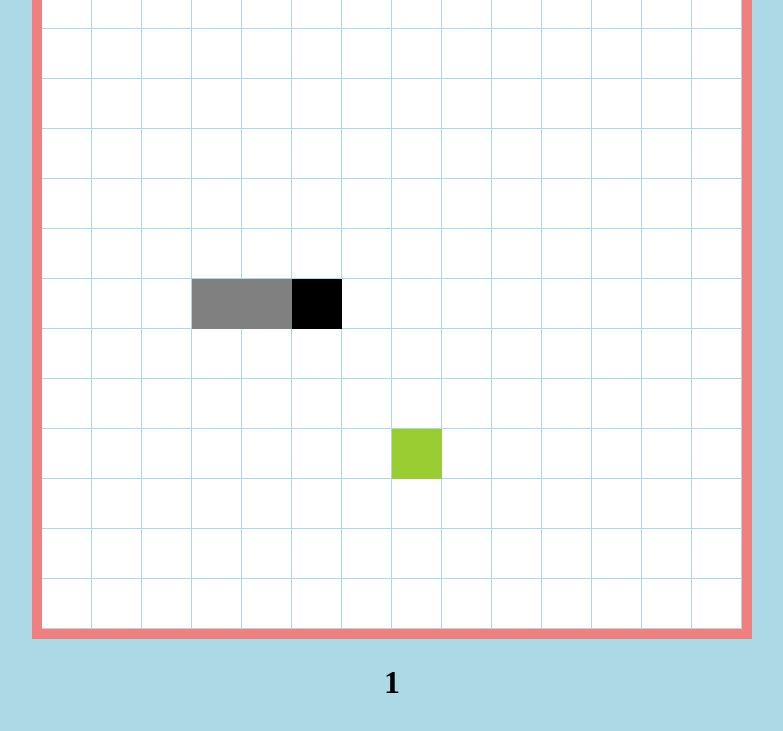
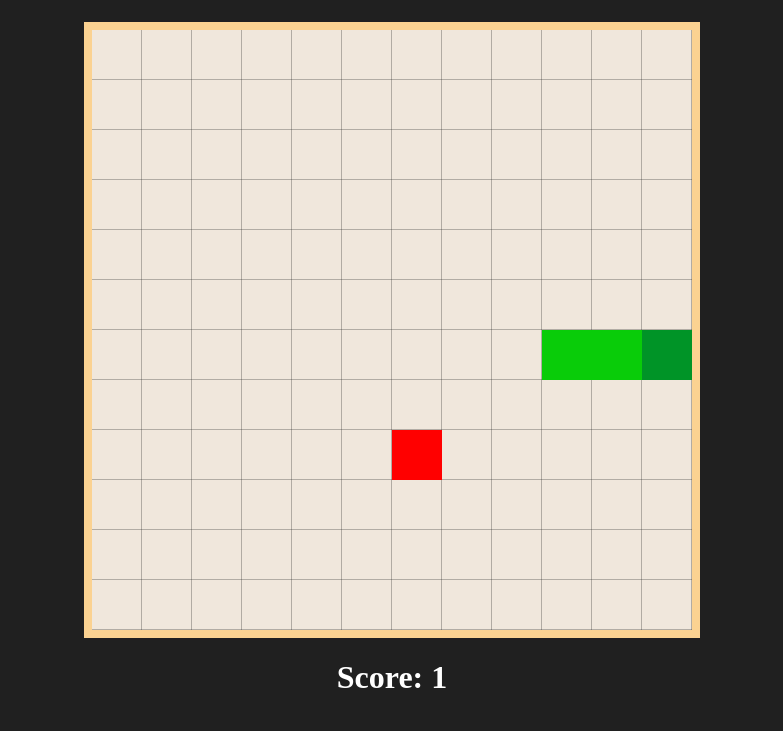
Before and after one commit to VavroMilos/snake-game, a plain HTML site: page index.html in a window 1280 px wide. Shown: the part 125-856 px from the top of the page, without its empty margins (248-1031 px from the left). Drawn offline with Linux system fonts and the light colour scheme.

Commit message:
snake-game Version 2.0

```diff
--- a/index.html
+++ b/index.html
@@ -14,9 +14,14 @@
     <script src="script.js" async></script>
 </head>
 
-  <div>
-    <canvas width="700" height="700"></canvas>
-    <h1 id="score">0</h1>
+<body>
+
+  <div id="container">
+    <h1 id="heading">Sssnake</h1>
+    <canvas width="600" height="600"></canvas>
+    <div>
+      <h1>Score: <span id="score">0</span></h1>
+    </div>
     <h3 id="game-over">Press any key to restart the game.</h3>
   </div>
 
--- a/script.js
+++ b/script.js
@@ -3,7 +3,7 @@ document.addEventListener("keydown", keyPush);
 
 //! Get Canvas
 const canvas = document.querySelector('canvas');
-const title = document.querySelector('h1');
+const title = document.getElementById("score");
 const ctx = canvas.getContext('2d');
 
 //! Main
@@ -18,7 +18,7 @@ let snakeLength = 2;
 
 let score = 0;
 
-const tileCountX = canvas.width / snakeSize;
+const tileCountX = canvas.height / snakeSize;
 const tileCountY = canvas.height / snakeSize;
 
 let snakePosX = 0;
@@ -80,15 +80,15 @@ function moveStuff() {
 //! Function Draw Stuff
 function drawStuff() {
 
-    rectangle("lightblue", 0, 0, canvas.width, canvas.height)
+    rectangle("#202020", 0, 0, canvas.width, canvas.height)
 
     drawGrid()
 
     drawTail()
 
-    rectangle("yellowgreen", foodPosX, foodPosY, snakeSize, snakeSize)
+    rectangle("red", foodPosX, foodPosY, snakeSize, snakeSize)
 
-    rectangle("black", snakePosX, snakePosY, snakeSize, snakeSize)
+    rectangle("#009427", snakePosX, snakePosY, snakeSize, snakeSize)
 
 }
 
@@ -138,7 +138,7 @@ function keyPush(event) {
 function drawGrid() {
     for (let i = 0; i < tileCountX; i++) {
         for (let j = 0; j < tileCountY; j++) {
-            rectangle("white", snakeSize * i, snakeSize * j, snakeSize - 1, snakeSize -1);
+            rectangle("#f0e7dc", snakeSize * i, snakeSize * j, snakeSize - 0.3, snakeSize -0.3);
         }
     }
 }
@@ -147,6 +147,18 @@ function drawGrid() {
 function resetFood() {
     foodPosX = Math.floor(Math.random() * tileCountX) * snakeSize;
     foodPosY = Math.floor(Math.random() * tileCountY) * snakeSize;
+
+    if (foodPosX === snakePosX && foodPosY === snakePosY) {
+        resetFood();
+    }
+
+    if (
+        tail.some(
+            (snakePart) => snakePart.x === foodPosX && snakePart.y === foodPosY
+        )
+    ) {
+        resetFood();
+    }
 }
 
 //! Updating Score
@@ -157,7 +169,7 @@ function updateScore() {
 //! Drawing Snake Tail
 function drawTail() {
     tail.forEach(snakePart =>
-        rectangle("gray", snakePart.x, snakePart.y, snakeSize, snakeSize)
+        rectangle("#09cc09", snakePart.x, snakePart.y, snakeSize, snakeSize)
     )
 }
 
--- a/style.css
+++ b/style.css
@@ -1,23 +1,31 @@
+* {
+    cursor: default;
+}
+
+:root {
+    --color: white;
+    --background-color: #202020;
+    --canvas-border: #fbd291;
+}
+
+#container {
+    display: grid;
+    place-items: center;
+}
+
+#heading {
+    font-size: 3.5rem;
+}
+
+#game-over {
+    display: none;
+}
+
 body {
-    cursor: default;
-    background-color: lightblue;
-    justify-content: center;
-    display: flex;
+    color: var(--color);
+    background-color: var(--background-color);
 }
 
 canvas {
-    margin-top: 5%;
-    border: 10px solid lightcoral;
+    border: 0.5rem solid var(--canvas-border);
 }
-
-h1 {
-    justify-content: center;
-    display: flex;
-    transform: scale(1.0);
-}
-
-h3 {
-    justify-content: center;
-    text-decoration: underline;
-    display: none;
-}
```
